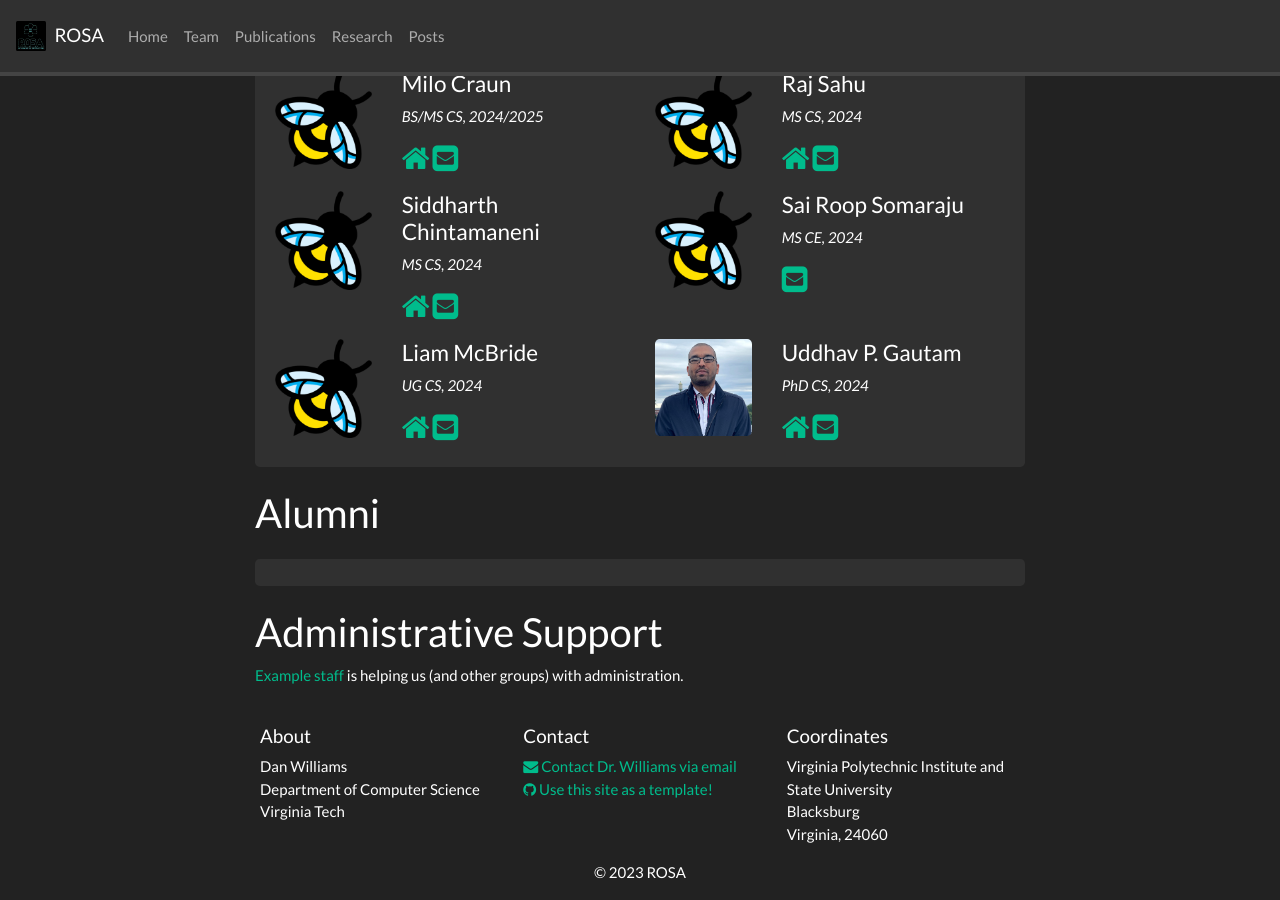
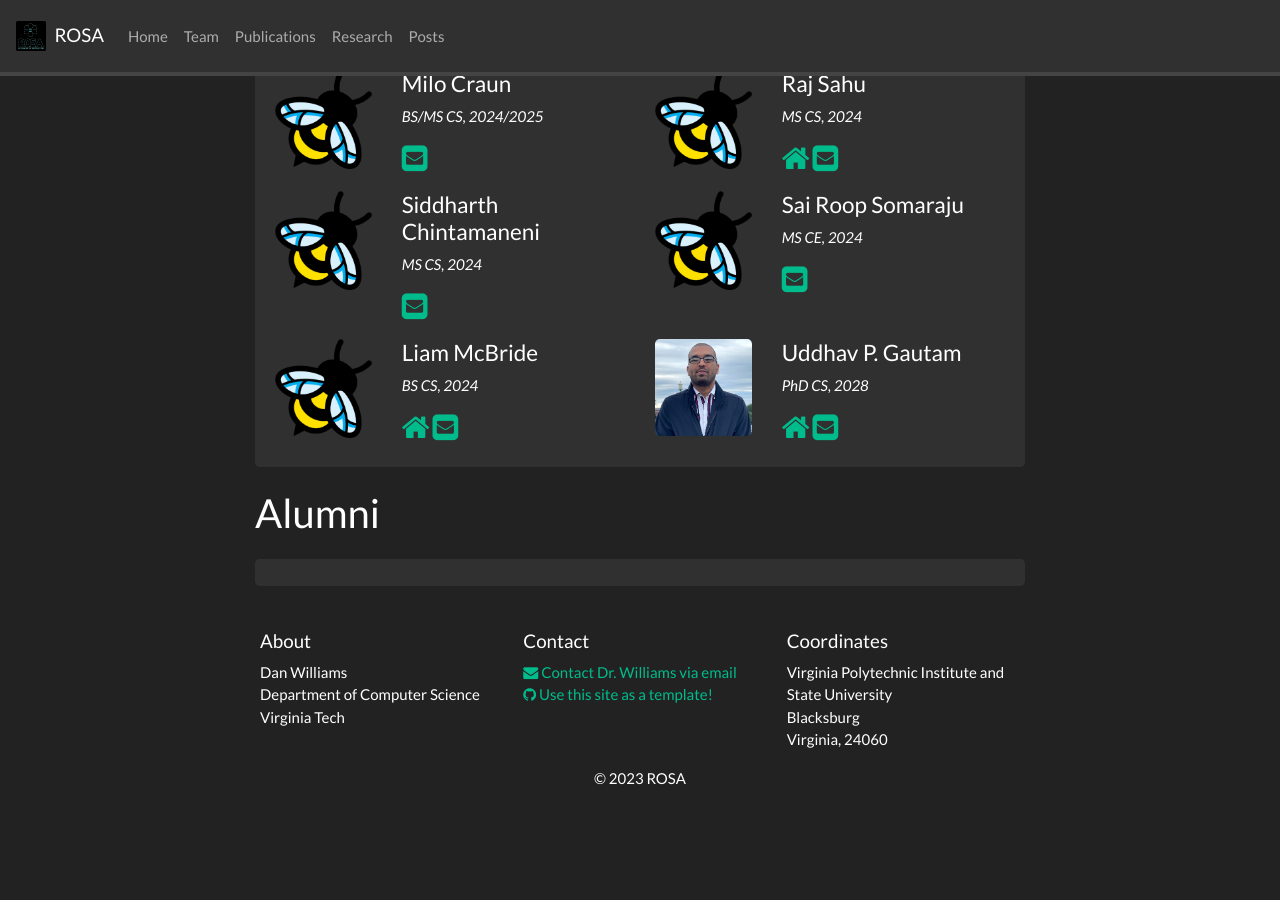
Before and after one commit to rosalab/rosalab.github.io, a Jekyll site: the page built from _pages/team.md, in a window 1280 px wide and 900 px high, scrolled down 512 px. Built offline with Jekyll 4.4.1, drawn with Linux system fonts in a browser that asks for light colours; nearby versions of some CDN libraries; a style sheet for code colours, icons or effects is not loaded; after the commit the page ends 1317 px from its top, so only the background shows below that.

Commit message:
fixed Almuni in different section in team page
#fixed vacancies doesn't exit page

#removed href from ROSA icon

team members page fixed

#removed Administrative Support from team page

```diff
--- a/_data/team_members.yml
+++ b/_data/team_members.yml
@@ -2,7 +2,6 @@
   photo: rock.jpg
   info: BS/MS CS, 2024/2025
   email: miloc@vt.edu
-  website: milocraun.com
 
 - name: Raj Sahu
   photo: rock.jpg
@@ -14,7 +13,6 @@
   photo: rock.jpg
   info: MS CS, 2024
   email: sidchintamaneni@vt.edu
-  website: sidchintamaneni.github.io
 
 - name: Sai Roop Somaraju
   photo: rock.jpg
@@ -23,15 +21,15 @@
 
 - name: Liam McBride
   photo: rock.jpg
-  info: UG CS, 2024
+  info: BS CS, 2024
   email: mailmcbride@vt.edu
   website: https://www.liam-mcbride.com
 
 - name: Uddhav P. Gautam
   photo: UddhavGautam.jpg
-  info: PhD CS, 2024
+  info: PhD CS, 2028
   email: upgautam@vt.edu
-  website: https://github.com/uddhavgautam3/uddhav_website
+  website: https://uddhavgautam3.github.io/
 
 #i- name: "This could be you !"
 #  photo: rock.jpg
--- a/_includes/footer.html
+++ b/_includes/footer.html
@@ -19,10 +19,10 @@
 		</div>
 	  </div>
 
-      <center><p>&copy {{ "now" | date: "%Y" }} {{site.title | escape }} </p></center>
+      <div style="text-align: center;"><p>&copy {{ "now" | date: "%Y" }} {{site.title | escape }} </p></div>
 	</div>
   </div>
-</div>
+</section>
 
 <script src="{{ "/assets/javascript/bootstrap/jquery.min.js" | relative_url }}"></script>
 <script src="{{ "/assets/javascript/bootstrap/bootstrap.bundle.min.js" | relative_url }}"></script>
--- /dev/null
+++ b/_layouts/vacancies.html
@@ -0,0 +1,6 @@
+---
+layout: default
+---
+<div id="vacancies" class="col-sm-12">
+  {{ content }}
+</div>
--- a/_pages/team.md
+++ b/_pages/team.md
@@ -110,9 +110,3 @@ permalink: /team/
 {% if even_odd == 1 %}
 </div>
 {% endif %}
-</div>
-
-
-## Administrative Support
-
-<a href="exampleemail@gmail.com">Example staff</a> is helping us (and other groups) with administration.
```
Also changed, not shown: _pages/vacancies.md (added, +8 -0 lines), _includes/header.html (line endings or trailing spaces).
